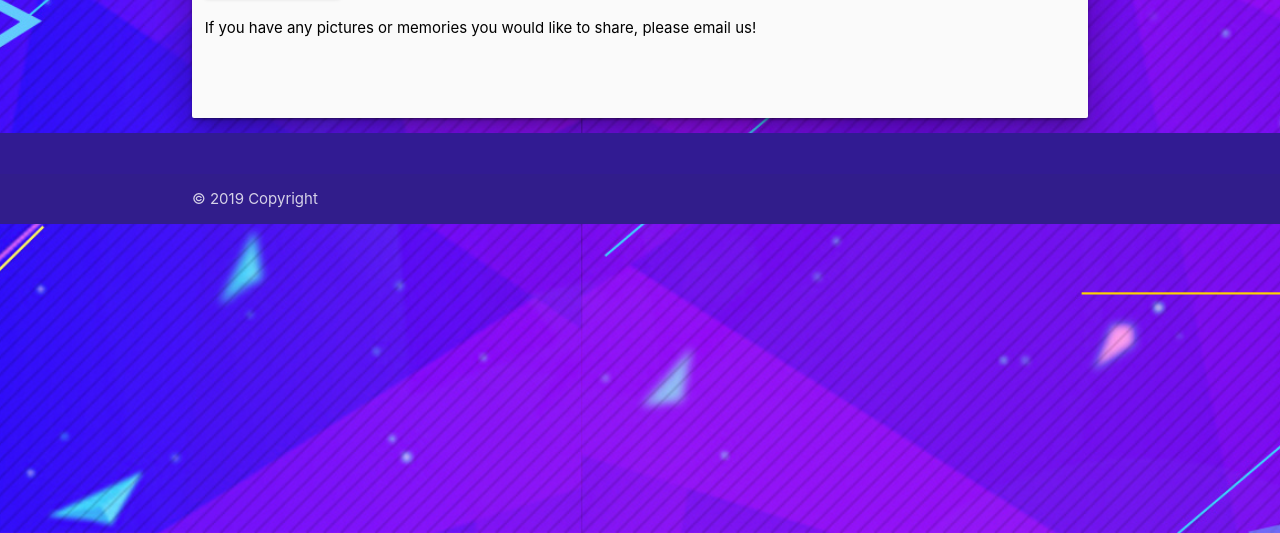
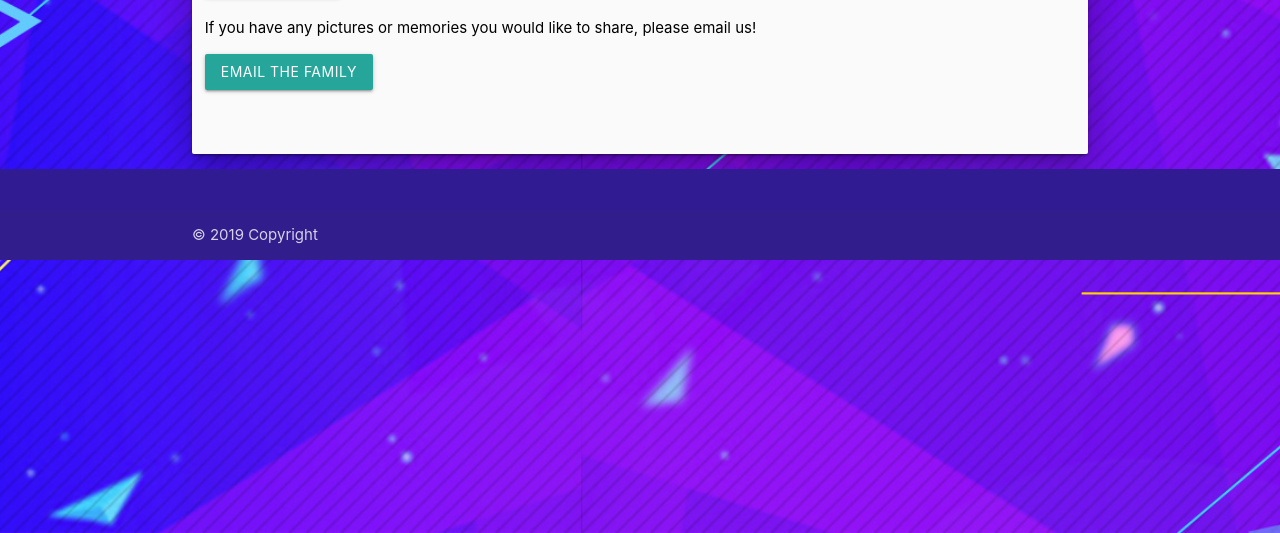
Before and after one commit to edringtondc/harald-fricker, a plain HTML site: page donate.html in a window 1280 px wide. Shown: the part 267-800 px from the top of the page. Drawn offline with nearby package versions, Linux system fonts and the light colour scheme.

Commit message:
added email button

```diff
--- a/donate.html
+++ b/donate.html
@@ -59,8 +59,9 @@
             <div class="row">
                 <p>
                   If you have any pictures or memories you would like to share, please email us!
+                </p>
+                <a class="waves-effect waves-light btn" href="mailto:eane220@gmail.com?Subject=Harald" target="_blank" >Email the Family</a>
 
-                </p>
 
 
                 <!-- <a >Donate Here!</a> -->
```
